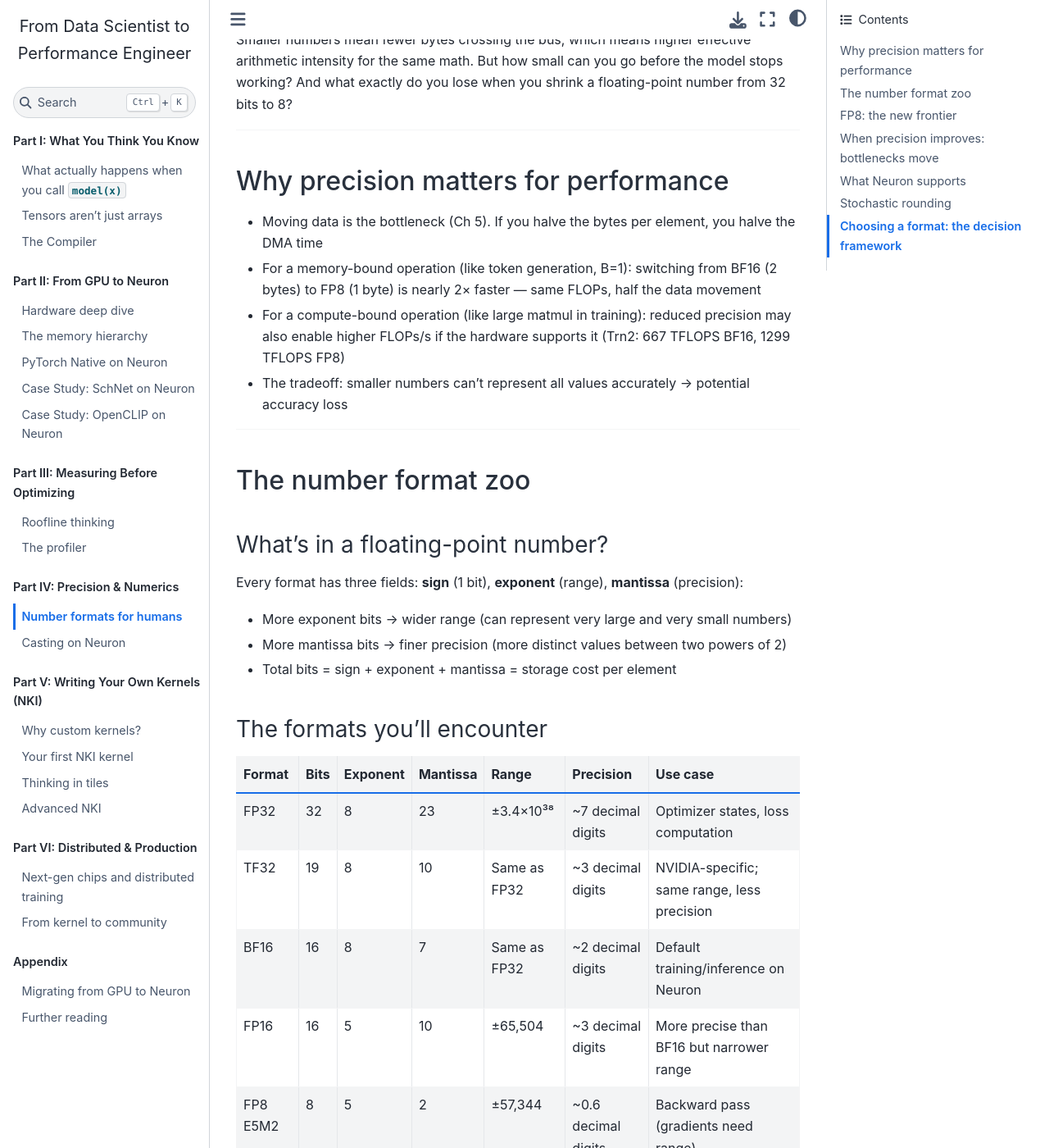
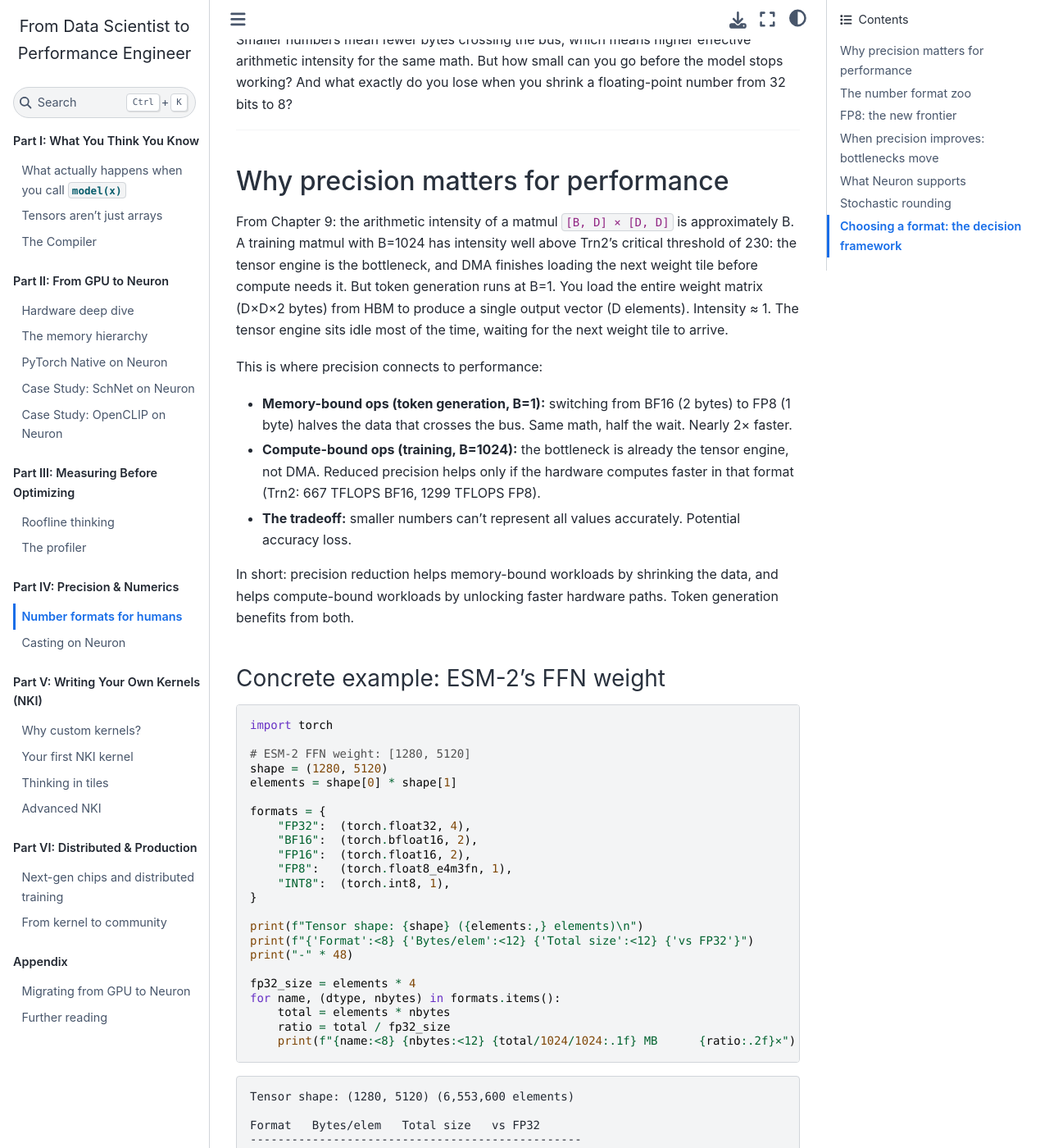
Before and after one commit to Pidem/neuron-performance-book, a Jupyter Book: the page built from part4/ch11-number-formats.md, in a window 1280 px wide and 1400 px high, scrolled down 269 px. Shown: the whole window at 82% size. Built offline with Jupyter Book 1.0.4 settings and Sphinx 7.4.7 and the Sphinx Book theme 1.1.4, drawn with Linux system fonts in a browser that asks for light colours; some of the changed text lies outside the part shown.

Commit message:
cosmetic changes

````diff
--- a/part4/ch11-number-formats.md
+++ b/part4/ch11-number-formats.md
@@ -10,10 +10,57 @@ Smaller numbers mean fewer bytes crossing the bus, which means higher effective
 
 ## Why precision matters for performance
 
-- Moving data is the bottleneck (Ch 5). If you halve the bytes per element, you halve the DMA time
-- For a memory-bound operation (like token generation, B=1): switching from BF16 (2 bytes) to FP8 (1 byte) is nearly 2× faster — same FLOPs, half the data movement
-- For a compute-bound operation (like large matmul in training): reduced precision may also enable higher FLOPs/s if the hardware supports it (Trn2: 667 TFLOPS BF16, 1299 TFLOPS FP8)
-- The tradeoff: smaller numbers can't represent all values accurately → potential accuracy loss
+From Chapter 9: the arithmetic intensity of a matmul `[B, D] × [D, D]` is approximately B. A training matmul with B=1024 has intensity well above Trn2's critical threshold of 230: the tensor engine is the bottleneck, and DMA finishes loading the next weight tile before compute needs it. But token generation runs at B=1. You load the entire weight matrix (D×D×2 bytes) from HBM to produce a single output vector (D elements). Intensity ≈ 1. The tensor engine sits idle most of the time, waiting for the next weight tile to arrive.
+
+This is where precision connects to performance:
+
+- **Memory-bound ops (token generation, B=1):** switching from BF16 (2 bytes) to FP8 (1 byte) halves the data that crosses the bus. Same math, half the wait. Nearly 2× faster.
+- **Compute-bound ops (training, B=1024):** the bottleneck is already the tensor engine, not DMA. Reduced precision helps only if the hardware computes faster in that format (Trn2: 667 TFLOPS BF16, 1299 TFLOPS FP8).
+- **The tradeoff:** smaller numbers can't represent all values accurately. Potential accuracy loss.
+
+In short: precision reduction helps memory-bound workloads by shrinking the data, and helps compute-bound workloads by unlocking faster hardware paths. Token generation benefits from both.
+
+### Concrete example: ESM-2's FFN weight
+
+```python
+import torch
+
+# ESM-2 FFN weight: [1280, 5120]
+shape = (1280, 5120)
+elements = shape[0] * shape[1]
+
+formats = {
+    "FP32":  (torch.float32, 4),
+    "BF16":  (torch.bfloat16, 2),
+    "FP16":  (torch.float16, 2),
+    "FP8":   (torch.float8_e4m3fn, 1),
+    "INT8":  (torch.int8, 1),
+}
+
+print(f"Tensor shape: {shape} ({elements:,} elements)\n")
+print(f"{'Format':<8} {'Bytes/elem':<12} {'Total size':<12} {'vs FP32'}")
+print("-" * 48)
+
+fp32_size = elements * 4
+for name, (dtype, nbytes) in formats.items():
+    total = elements * nbytes
+    ratio = total / fp32_size
+    print(f"{name:<8} {nbytes:<12} {total/1024/1024:.1f} MB      {ratio:.2f}×")
+```
+
+```none
+Tensor shape: (1280, 5120) (6,553,600 elements)
+
+Format   Bytes/elem   Total size   vs FP32
+------------------------------------------------
+FP32     4            25.0 MB      1.00×
+BF16     2            12.5 MB      0.50×
+FP16     2            12.5 MB      0.50×
+FP8      1            6.2 MB       0.25×
+INT8     1            6.2 MB       0.25×
+```
+
+One FFN layer in FP8 fits in 6.2 MB. In FP32 it's 25 MB. ESM-2 has 33 layers with two FFN projections each, so the full model shrinks from ~1.6 GB (FP32) to ~400 MB (FP8). That's the difference between fitting in SBUF-resident tiling vs. spilling to HBM on every layer.
 
 ---
 
@@ -25,6 +72,17 @@ Every format has three fields: **sign** (1 bit), **exponent** (range), **mantiss
 - More exponent bits → wider range (can represent very large and very small numbers)
 - More mantissa bits → finer precision (more distinct values between two powers of 2)
 - Total bits = sign + exponent + mantissa = storage cost per element
+
+Consider the number $0.000012346789$. In scientific notation: $1.2346789 \times 10^{-5}$. The **exponent** ($-5$) tells you where the decimal point sits. The **mantissa** ($1.2346789$) carries the significant digits. Now limit the mantissa:
+
+| Mantissa digits | Stored as | Lost detail |
+|---|---|---|
+| 8 (full) | $1.2346789 \times 10^{-5}$ | none |
+| 4 | $1.235 \times 10^{-5}$ | last 4 digits rounded |
+| 2 | $1.2 \times 10^{-5}$ | only 2 significant figures survive |
+| 1 | $1 \times 10^{-5}$ | order of magnitude only |
+
+Binary floating point works the same way. FP32 gives you 23 mantissa bits (~7 decimal digits). BF16 gives you 7 bits (~2 digits). FP8 E4M3 gives you 3 bits (~1 digit). The number stays in the right ballpark (the exponent handles that), but fewer mantissa bits mean coarser rounding at each step.
 
 ### The formats you'll encounter
 
@@ -158,22 +216,6 @@ Three questions decide your number format:
 
 **3. Is this inference-only with a latency target?** → **FP8 or INT8 for weights** (halves memory, fits larger models on-chip). Keep activations in BF16 unless you've measured acceptable accuracy loss.
 
-```
-Is it accumulation / optimizer / loss?
-  │ YES → FP32
-  │ NO
-  ▼
-Is it a matmul (forward or backward)?
-  │ YES → BF16 default; FP8 if memory-bound AND accuracy validated
-  │ NO
-  ▼
-Is it softmax / layernorm / reduction?
-  │ YES → FP32 internally (cast back to BF16 after)
-  │ NO
-  ▼
-Element-wise op → same format as its input (BF16)
-```
-
 The rule underneath: **never downcast for compute-bound ops** (you gain nothing — the tensor engine is already saturated). **Always consider downcasting for memory-bound ops** (you shift the bottleneck from bandwidth to compute, which is where you want to be).
 
 ---
````
Also changed, not shown: part4/ch12-casting-neuron.md (+9 -9 lines), part5/ch13-why-kernels.md (+1 -2 lines), part5/ch14-first-nki-kernel.md (+52 -0 lines), part5/ch15-thinking-in-tiles.md (+20 -5 lines).
